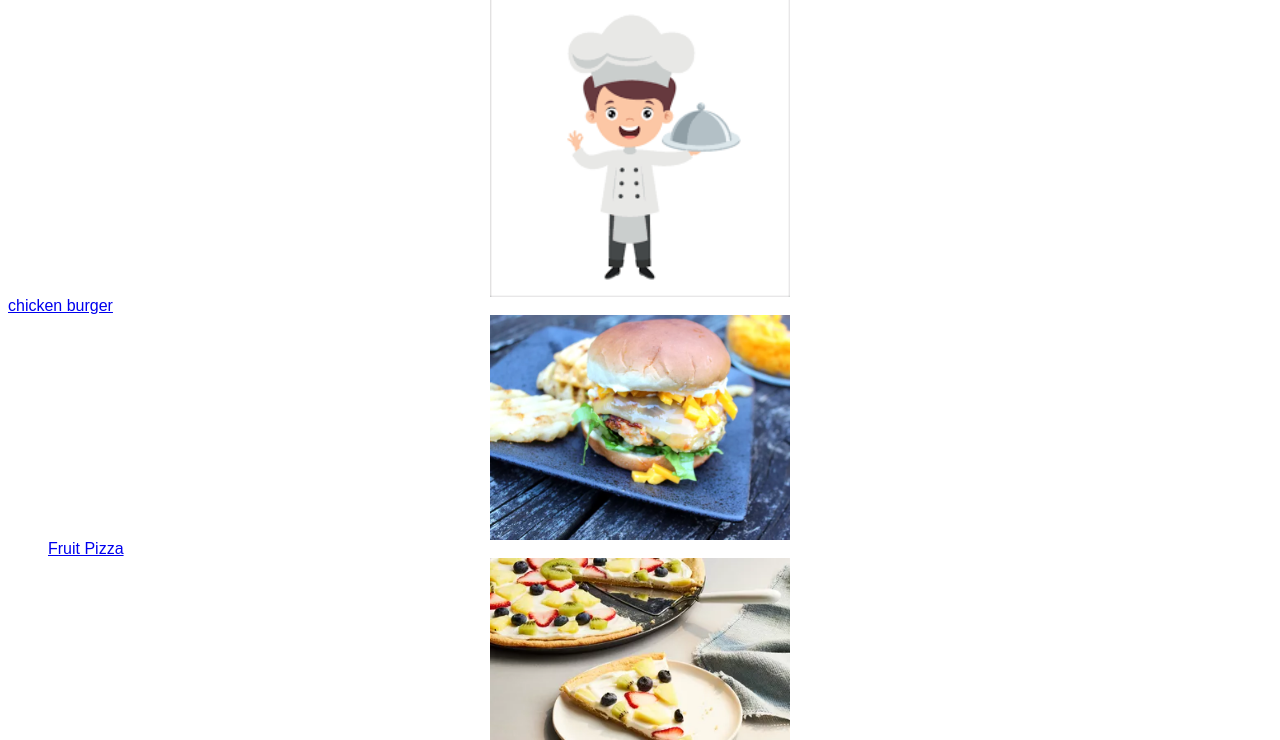
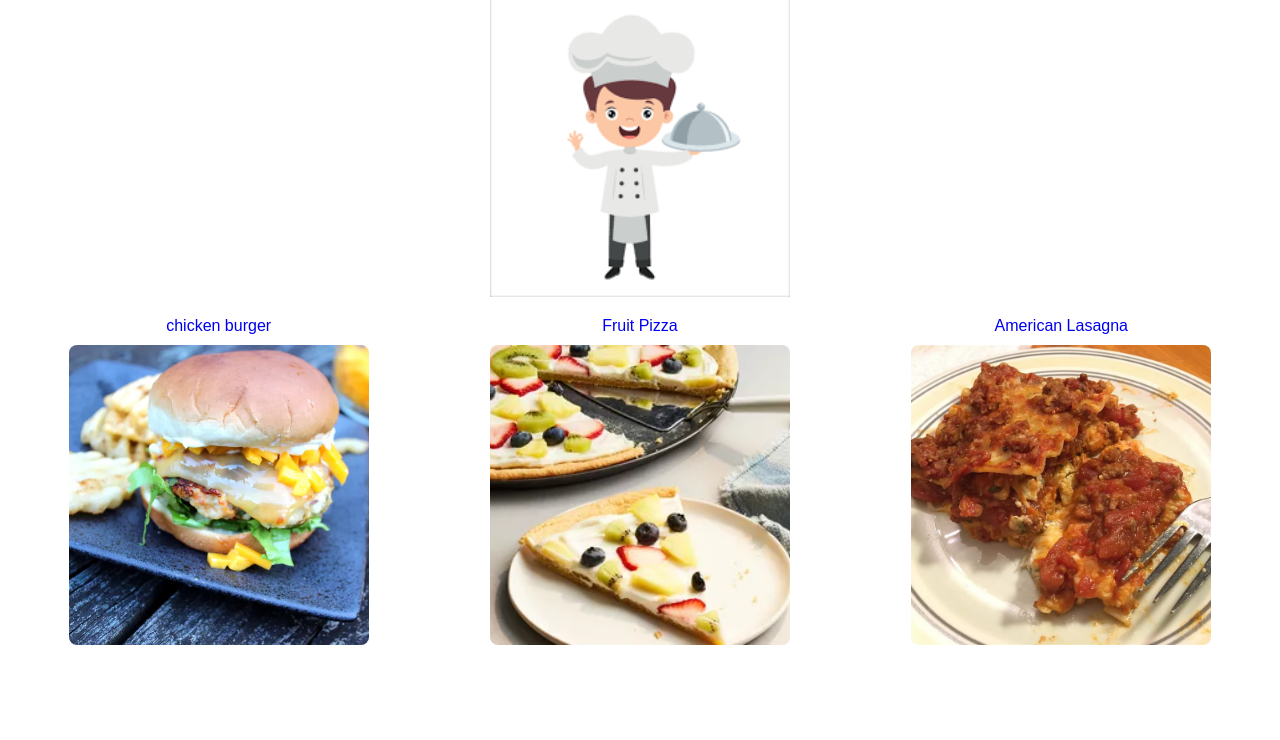
Before and after one commit to Muluken-Zewge/odin-recipes, a plain HTML site: page index.html in a window 1280 px wide. Shown: the part 60-800 px from the top of the page. Drawn offline with Linux system fonts and the light colour scheme.

Commit message:
use flexbox to improve the styling

```diff
--- a/style.css
+++ b/style.css
@@ -13,19 +13,32 @@ h1{
     text-align: center;
     margin-bottom: 0;
 }
-img{
+.img{
     width: 300px;
     height: auto;
     display: block;
     margin: 0 auto;
+    margin-bottom: 20px;
 }
-ul{
-    font-size: 30px;
-    text-align: center;
+
+a{
+    text-decoration: none;
 }
-li{
-    display: inline;
+
+.image{
+    float: left;
+    width: 300px;
+    height: 300px;
+    object-fit: cover;
+    margin-top: 10px;
+    border-radius: 8px;
 }
-.fruit_pizza{
-    margin: 0 40px;
+.container{
+    display: flex;
+    justify-content: space-around;
 }
+.chicken_burger, .fruit_pizza, .american_lasagna{
+    display: flex;
+    flex-direction: column;
+    align-items: center;
+}
```
